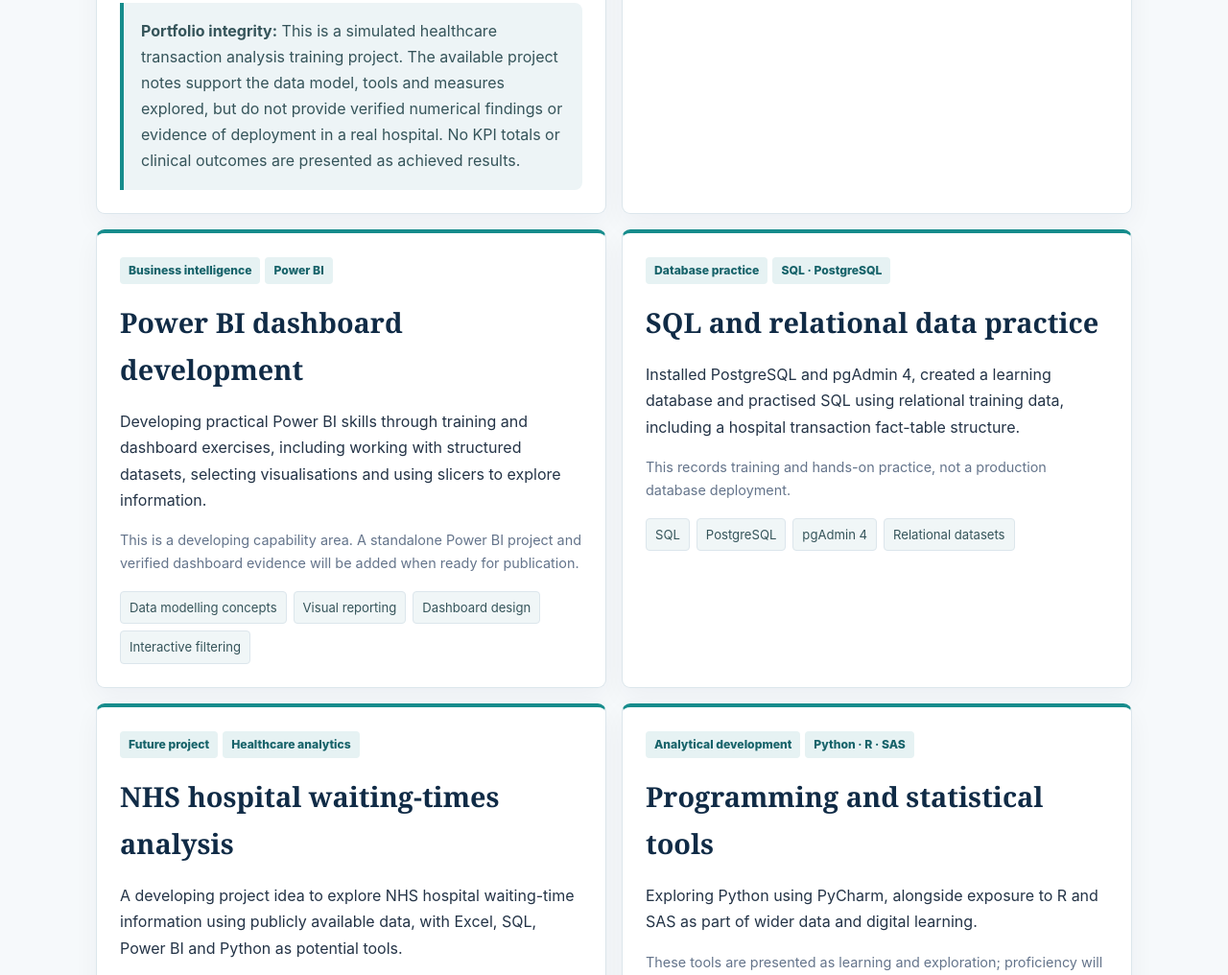
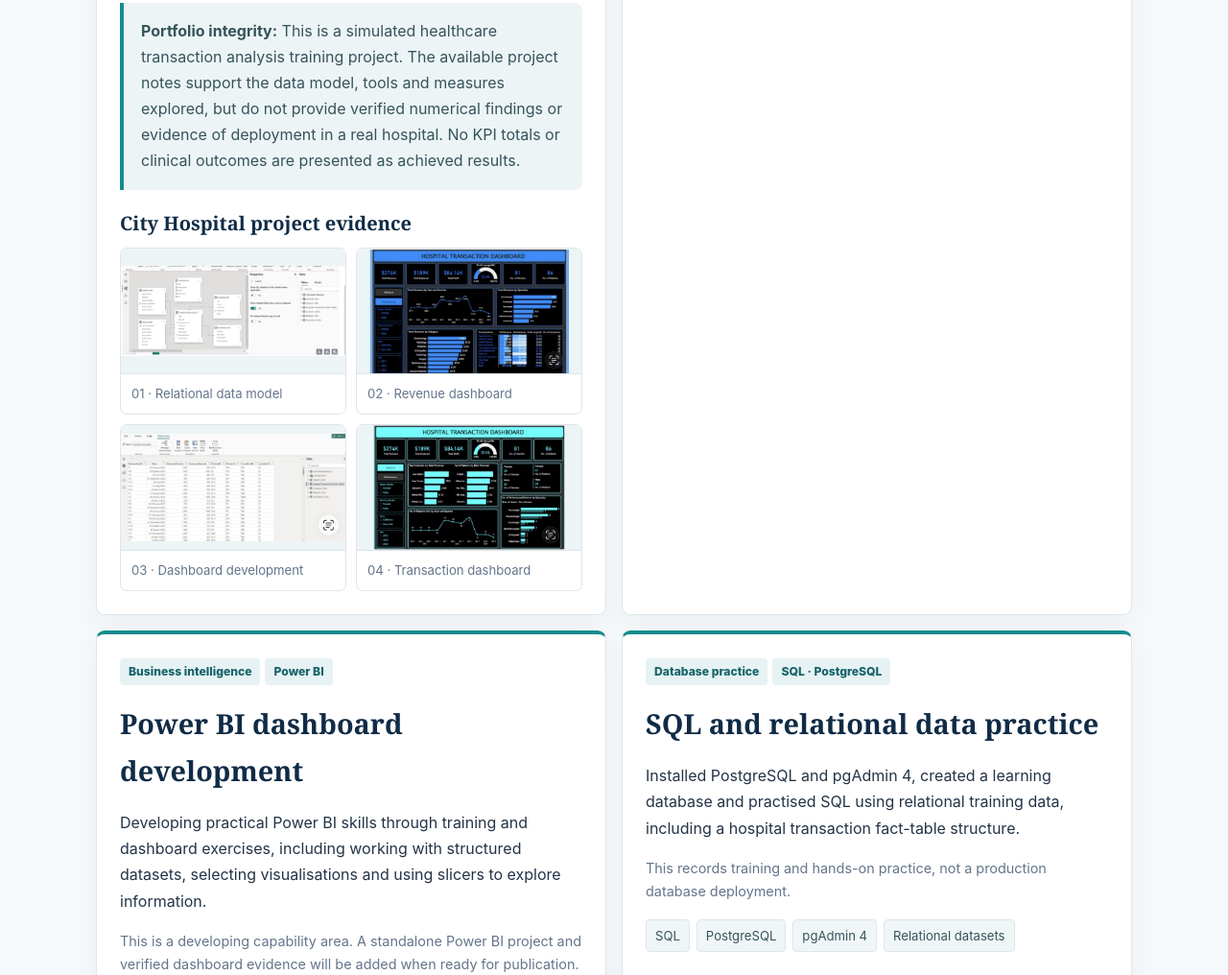
Before and after one commit to Monsurah1910/monsurah-healthtech-portfolio, a plain HTML site: page data-analysis.html in a window 1280 px wide. Shown: the part 4172-5188 px from the top of the page at 96% size. Drawn offline with Linux system fonts and the light colour scheme.

Commit message:
Insert City Hospital evidence gallery in project card

```diff
--- a/data-analysis.html
+++ b/data-analysis.html
@@ -80,6 +80,7 @@ section{padding:48px 0}.intro{max-width:900px;color:#45566b}.grid{display:grid;g
 <h3>Tools</h3>
 <div class="skills"><span>Power BI</span><span>Excel</span><span>SQL</span><span>PostgreSQL</span><span>pgAdmin 4</span><span>Data modelling</span><span>Fact &amp; dimension tables</span><span>Slicers</span><span>PivotTables</span></div>
 <div class="note"><strong>Portfolio integrity:</strong> This is a simulated healthcare transaction analysis training project. The available project notes support the data model, tools and measures explored, but do not provide verified numerical findings or evidence of deployment in a real hospital. No KPI totals or clinical outcomes are presented as achieved results.</div>
+<div class="project-evidence"><h3>City Hospital project evidence</h3><div class="project-evidence-grid"><figure><img class="evidence-photo" src="assets/CH01-relational-data-model.jpg" alt="City Hospital Power BI relational data model"><figcaption>01 · Relational data model</figcaption></figure><figure><img class="evidence-photo" src="assets/CH02-revenue-dashboard.jpg" alt="City Hospital revenue dashboard"><figcaption>02 · Revenue dashboard</figcaption></figure><figure><img class="evidence-photo" src="assets/CH03-dashboard-work-in-progress.jpg" alt="City Hospital Power BI dashboard work in progress"><figcaption>03 · Dashboard development</figcaption></figure><figure><img class="evidence-photo" src="assets/CH04-transaction-dashboard.jpg" alt="City Hospital transaction dashboard"><figcaption>04 · Transaction dashboard</figcaption></figure></div></div>
 </article>
 
 <article class="card">
```
